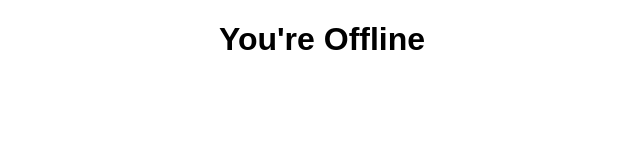
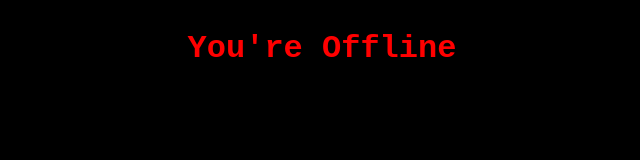
Before and after one commit to Hela-Pawura/COVID-19-Sri-Lanka, a plain HTML site: page oof.html in a window 1280 px wide. Shown: the whole page, without its empty margins (318-958 px from the left). Drawn offline with Linux system fonts and the light colour scheme.

Commit message:
oof update

```diff
--- a/oof.html
+++ b/oof.html
@@ -5,10 +5,11 @@
     <meta charset="UTF-8" />
     <meta name="viewport" content="width=device-width, initial-scale=1.0" />
     <meta http-equiv="X-UA-Compatible" content="ie=edge" />
+    <link rel="stylesheet" type="text/css" media="screen" href="css/main.css" />
     <title>Offline</title>
   </head>
   <body>
-    <h1 style="text-align: center; font-family: Arial, Helvetica, sans-serif">
+    <h1 class="covid-heading">
       You're Offline
     </h1>
   </body>
```
